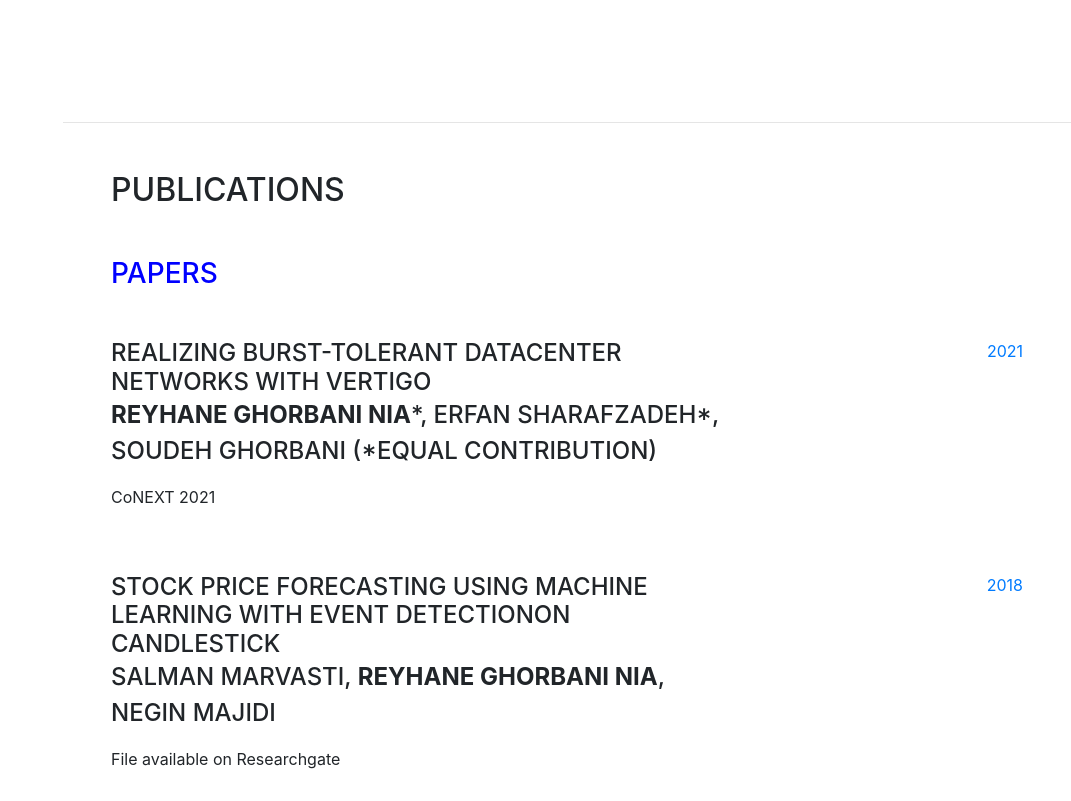
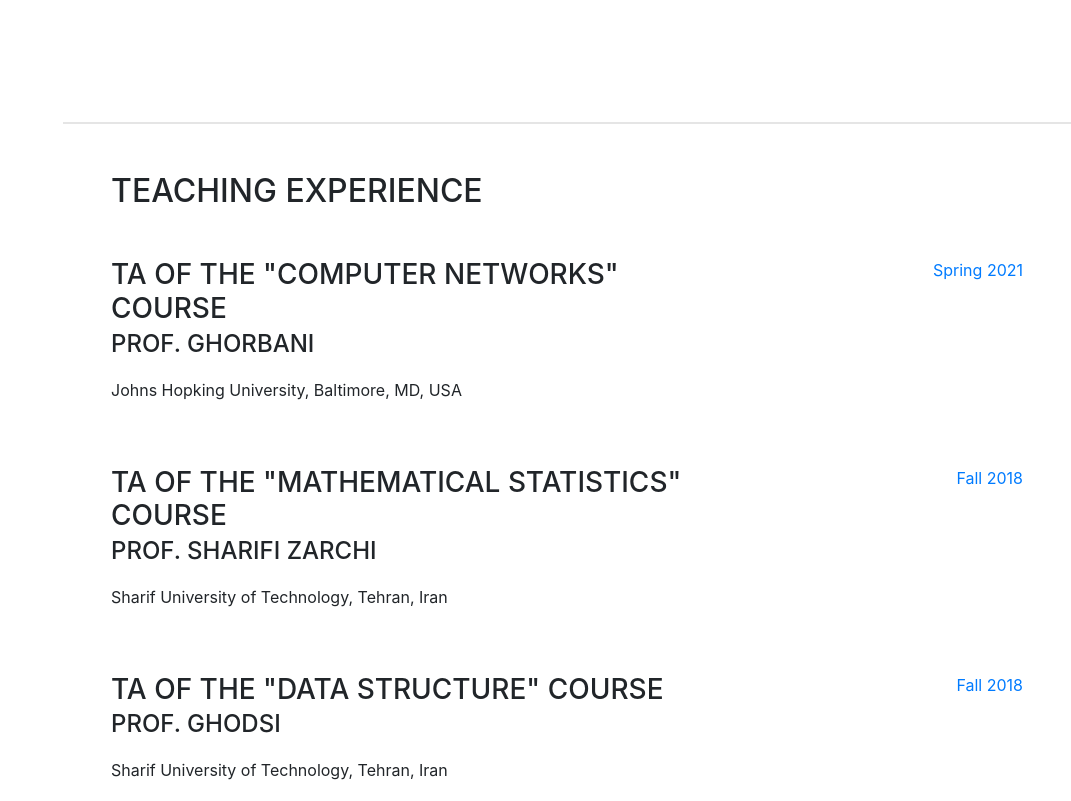
Before and after one commit to reyghorbani/reyghorbani.github.io, a website with bundled scripts: page index.html in a window 1280 px wide. Shown: the part 2280-3081 px from the top of the page, without its empty margins (209-1280 px from the left). Built offline with nearby package versions, Linux system fonts and the light colour scheme; a web font is replaced by a local one.

Commit message:
delete publications for now

```diff
--- a/index.html
+++ b/index.html
@@ -152,7 +152,7 @@
 
       <hr class="m-0">
 
-      <section class="resume-section p-3 p-lg-5 d-flex flex-column" id="pubs">
+      <!-- <section class="resume-section p-3 p-lg-5 d-flex flex-column" id="pubs">
         <div class="my-auto">
           <h2 class="mb-5">Publications</h2>
 
@@ -205,7 +205,7 @@
           </div>
 
         </div>
-      </section>
+      </section> -->
 
       <hr class="m-0">
 
```
